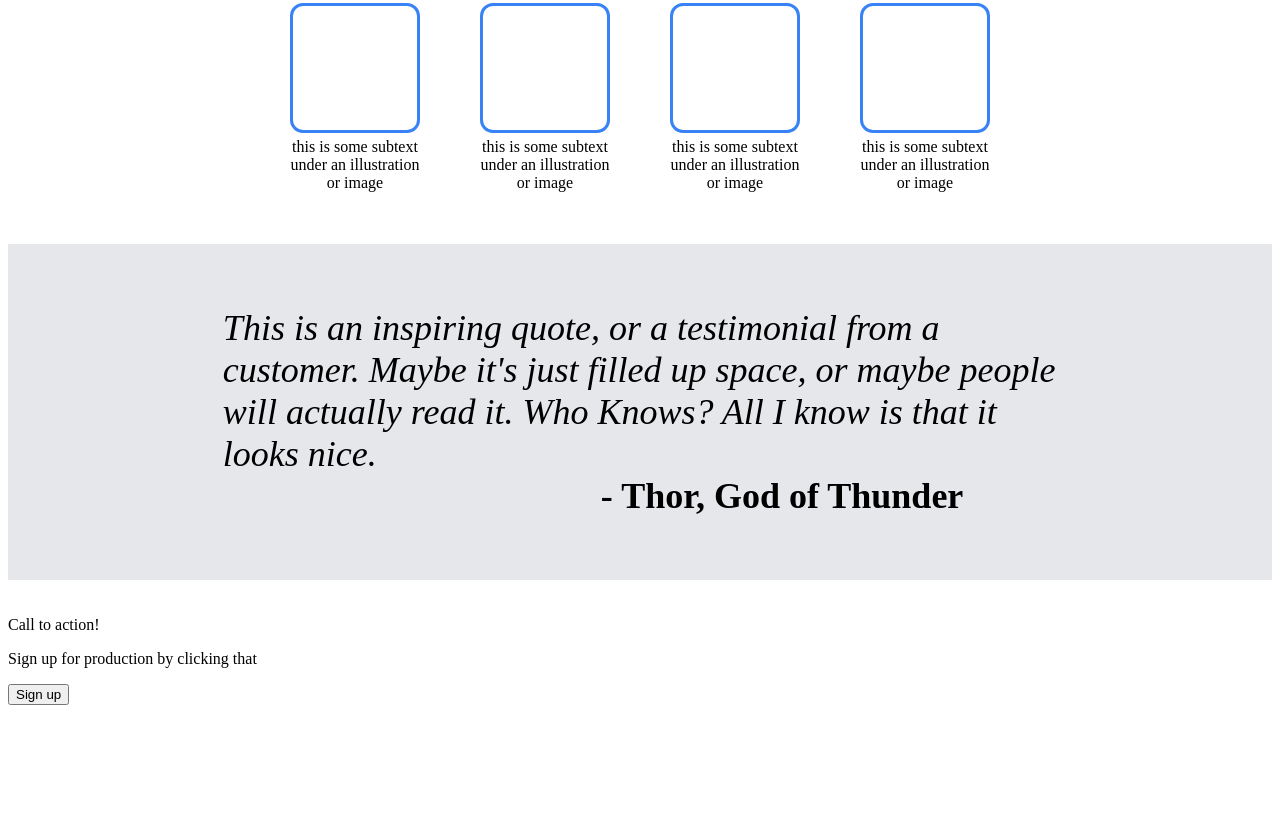
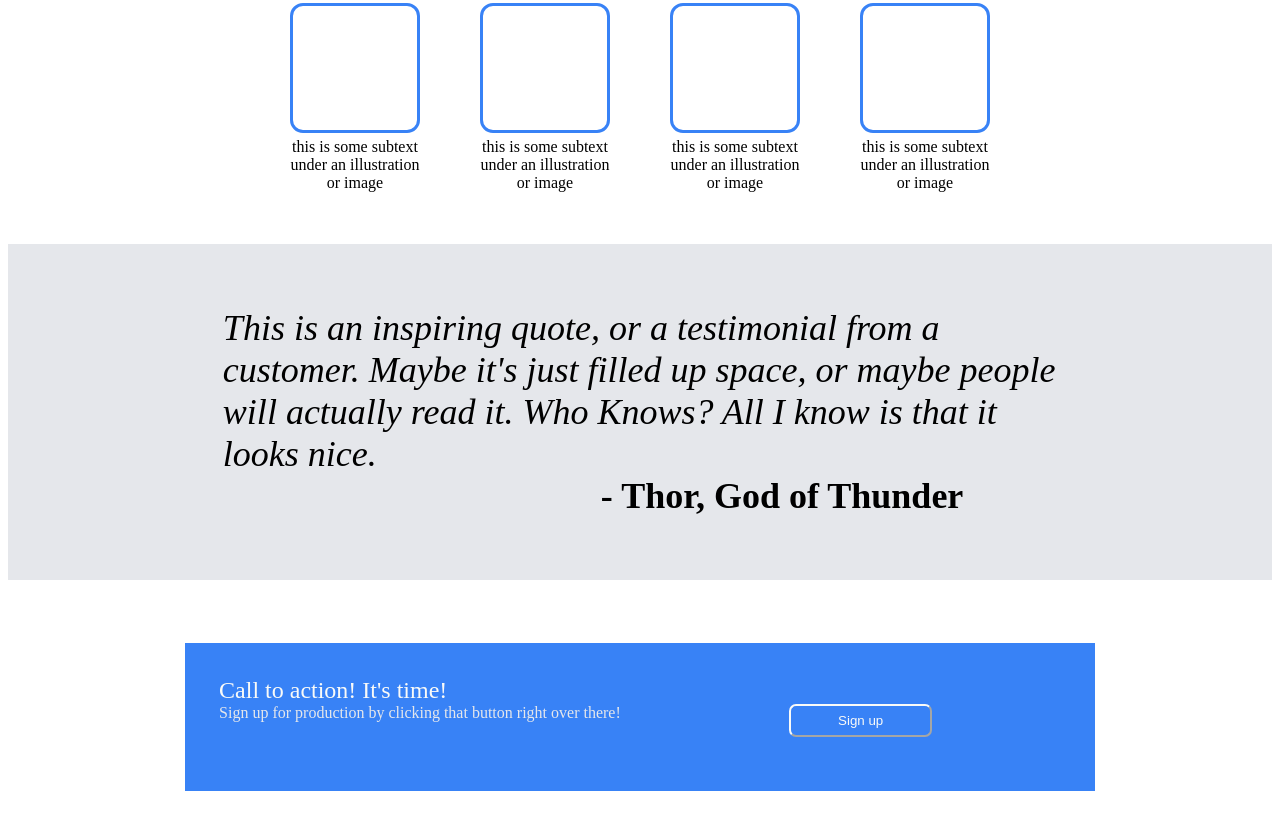
Before and after one commit to uncledreu/odin-landingpage, a plain HTML site: page index.html in a window 1280 px wide. Shown: the part 483-1312 px from the top of the page. Before the commit the page ends 1196 px from the top, so only its background shows below. Drawn offline with Linux system fonts and the light colour scheme.

Commit message:
Section four completed.
Section four has been completed.
I decided to push the changes to GitHub before
starting section five.

```diff
--- a/index.html
+++ b/index.html
@@ -102,18 +102,23 @@
             </div>
         </section>
         <section class="section4">
-            <div>
-                <div>
-                    <p>
-                        Call to action!
+            <div class="sec4-box">
+                <div class="action-text-box">
+                    <p class="call-text">
+                        Call to action! It's time!
                     </p>
-                    <p>
-                        Sign up for production by clicking that
+
+                </div>
+                <div class="action-text-box2" >
+                    <p class="sign-up-text">
+                        Sign up for production by clicking that button right over there!
                     </p>
+                    <button class="button2">
+                        <type type="button">Sign up</type>
+                    </button>
                 </div>
-                <button>
-                    <type type="button">Sign up</type>
-                </button>
+
+            </div>
         </section>
     </main>
     <footer>
--- a/landing_page.css
+++ b/landing_page.css
@@ -168,3 +168,63 @@ blockquote{
     }
 
 }
+
+/* section 4 */
+
+.section4{
+    margin: 5%;
+}
+
+.sec4-box{
+    display: flex;
+    flex-direction: column;
+    background-color: var(--color2);
+    margin-left: 10%;
+    margin-right: 10%;
+    padding-left: 10%;
+    padding: 3%;
+
+}
+
+/*
+.button-signup{
+    display: flex;
+    gap: 30px;
+
+}
+*/
+
+.button2{
+    border-color: var(--color4) ;
+    background-color: var(--color2);
+    color: var(--color4);
+
+    width: 17%;
+    border-radius: 7px;
+    padding: 7px;
+    margin-bottom: 20px;
+
+}
+
+
+.action-text-box2{
+    display: flex;
+    gap: 20%;
+}
+
+.sec4-box div p{
+    margin: 0;
+    padding:0;
+}
+
+.sign-up-text{
+    color: var(--color3);
+}
+
+.call-text{
+    font-size: var( --font-size2);
+    color: var(--color4);
+    margin-bottom: 0%;
+}
+
+/* section 5 */
```
